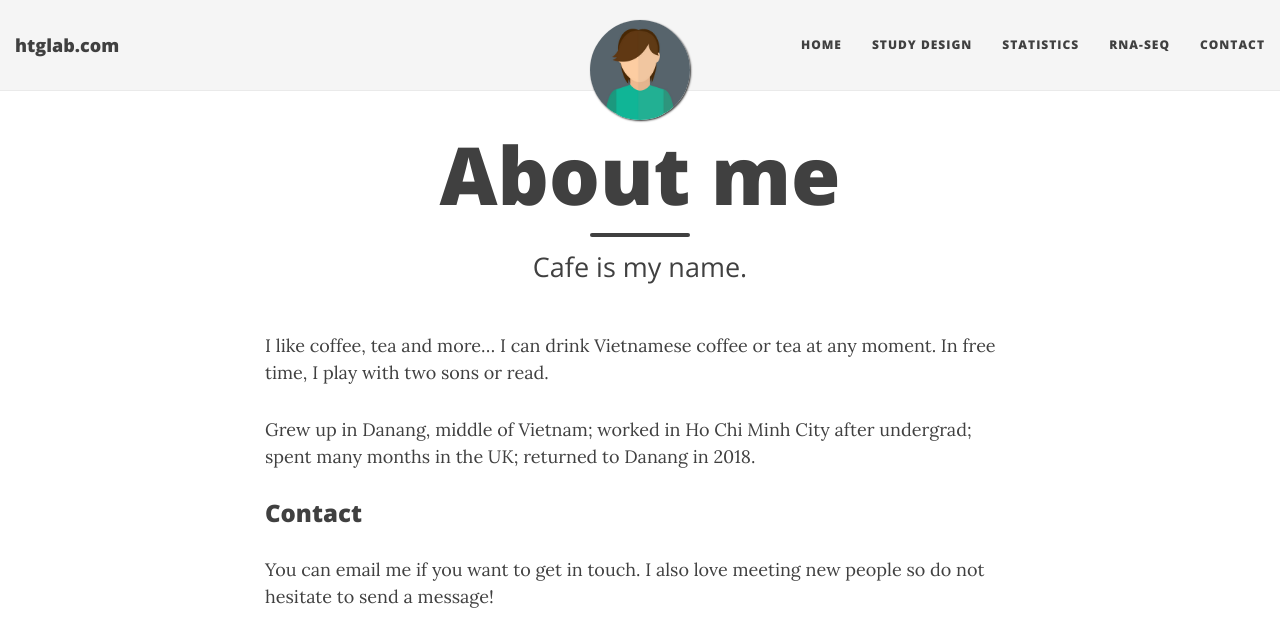
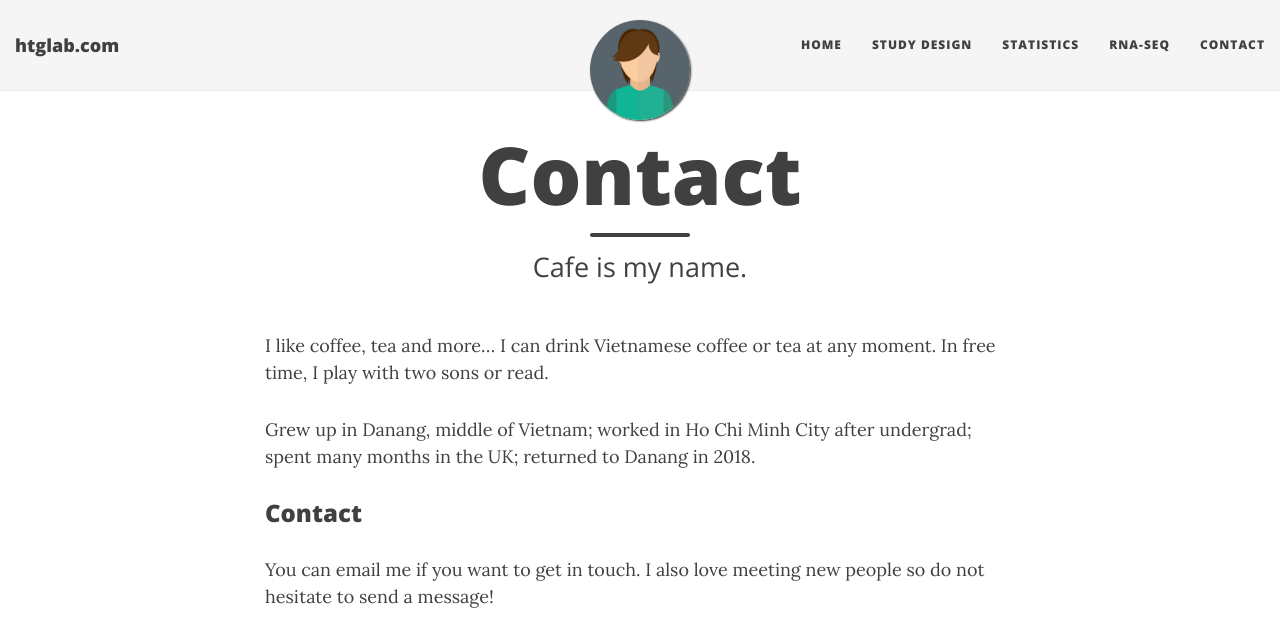
Before and after one commit to notelai/notelai.github.io, a Jekyll site: the page built from contact.md, in a window 1280 px wide and 900 px high, cut to the strip 0-636 px from the top of the window. Built offline with Jekyll 4.4.1, drawn with Linux system fonts in a browser that asks for light colours; nearby versions of some CDN libraries.

Commit message:
Update contact.md

```diff
--- a/contact.md
+++ b/contact.md
@@ -1,6 +1,6 @@
 ---
 layout: page
-title: About me
+title: Contact
 subtitle: Cafe is my name.
 avatar: "/img/about-me.png"
 round-avatar: true
```
